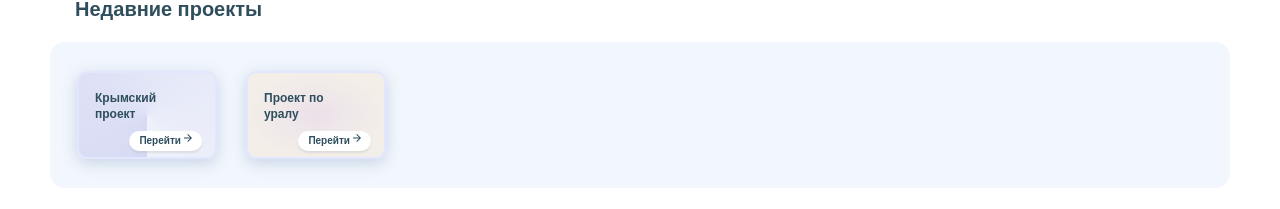
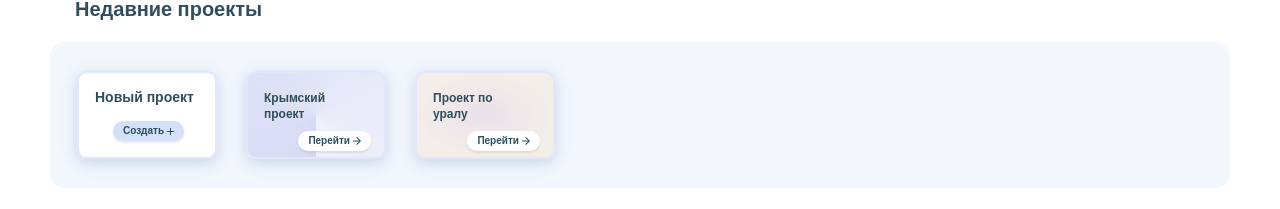
Before and after one commit to gis-atlas/react_scale, a React (Create React App) app: page /projects in a window 1280 px wide. Shown: the part 134-343 px from the top of the page. Built offline with nearby package versions, Linux system fonts and the light colour scheme; no server answers.

Commit message:
finish add project

```diff
--- a/src/components/Cards/Projects/ProjectCard.tsx
+++ b/src/components/Cards/Projects/ProjectCard.tsx
@@ -2,14 +2,21 @@ import classNames from 'classnames';
 import { useNavigate } from 'react-router-dom';
 import Button from '../../UI/Button/Button';
 import './index.sass';
+import Modal from '../../Modal/Modal';
+import { SyntheticEvent, useRef, useState } from 'react';
+import Input from '../../UI/Input/Input';
+import Form from '../../Forms/Form';
+import { useAppDispatch } from '../../../store';
+import { createProject } from '../../../store/project';
 
 interface IProjectCard {
+  id: number;
   isMyProject?: boolean;
   title?: string;
   lastUpdated?: string;
   view?: number;
   project?: Array<object>;
-  id: number;
+  isNewProjectCard?: boolean;
 }
 
 const ProjectCard = ({
@@ -18,25 +25,35 @@ const ProjectCard = ({
   title,
   lastUpdated,
   project,
+  isNewProjectCard = false,
   id,
 }: IProjectCard) => {
   const navigate = useNavigate();
+  const dispatch = useAppDispatch();
+  const [isCreate, setCreate] = useState<boolean>(false);
 
   const goToMap = (e: MouseEvent) => {
     e.stopPropagation();
     navigate(`/map/${id}`);
   };
-  // TODO: заменить на переход на страницу проекта
   const goToProject = () => {
     navigate(`/projects/${id}`);
   };
+  const onCreateProject = (form: HTMLFormElement) => {
+    const {
+      newProjectName: { value: name },
+    } = form;
+    dispatch(createProject(name));
+    setCreate(false);
+  };
 
   return (
+    <>
       <div
         className={classNames('project-card', {
           [`view-${view}`]: view,
-        'user-background': view === 2 && isMyProject,
-        'guest-background': view === 2 && !isMyProject,
+          'user-background': view === 2 && isMyProject && !isNewProjectCard,
+          'guest-background': view === 2 && !isMyProject && !isNewProjectCard,
         })}
         onClick={view === 1 ? goToProject : () => {}}
       >
@@ -59,7 +76,19 @@ const ProjectCard = ({
               [`view-${view}`]: view,
             })}
           >
-          <h4>{title}</h4>
+            <h4
+              style={
+                isNewProjectCard
+                  ? {
+                      textAlign: 'center',
+                      fontSize: '14px',
+                      whiteSpace: 'nowrap',
+                    }
+                  : {}
+              }
+            >
+              {isNewProjectCard ? 'Новый проект' : title}
+            </h4>
             {lastUpdated && view === 1 && (
               <p>
                 Последние изменения
@@ -67,15 +96,30 @@ const ProjectCard = ({
                 {lastUpdated}
               </p>
             )}
-          {view === 2 && (
+            {view === 2 && !isNewProjectCard && (
               <Button
                 size='small'
                 color='secondary d-flex'
-              styles={{ gap: '3px', alignSelf: 'end' }}
+                styles={{ alignSelf: 'end' }}
                 onClick={goToProject}
               >
                 Перейти
                 <img src='/images/icons/arrow.svg' alt='' />
+              </Button>
+            )}
+            {view === 2 && isNewProjectCard && (
+              <Button
+                size='small'
+                color='primary d-flex'
+                styles={{ alignSelf: 'center', marginBottom: '7px' }}
+                onClick={() => setCreate(true)}
+              >
+                Создать
+                <img
+                  src='/images/icons/plus.svg'
+                  alt=''
+                  style={{ width: '7px', height: '7px' }}
+                />
               </Button>
             )}
           </div>
@@ -93,6 +137,26 @@ const ProjectCard = ({
           </div>
         )}
       </div>
+      {view === 2 && isNewProjectCard && (
+        <Modal state={isCreate} setState={setCreate}>
+          <div className='d-flex js-sb f-column' style={{ gap: '20px' }}>
+            <h2 style={{ paddingRight: '100px' }}>Создание проекта</h2>
+            <Form submitHandler={onCreateProject}>
+              <Input label='Название проекта' name='newProjectName' />
+              <Button
+                color='primary'
+                styles={{ marginTop: '20px' }}
+                size='large'
+                type='submit'
+                onClick={() => console.log('privet')}
+              >
+                Создать
+              </Button>
+            </Form>
+          </div>
+        </Modal>
+      )}
+    </>
   );
 };
 
--- a/src/components/Modal/index.sass
+++ b/src/components/Modal/index.sass
@@ -13,7 +13,9 @@
     visibility: visible
 
   .modal
-    @include figure($width: 410px, $height: 360px)
+    // @include figure($width: 410px, $height: 360px)
+    max-width: max-content
+    height: max-content
     @include position($position: absolute, $h-center: true, $v-center: true, $z-index: 2)
     @include border-radius($radius: 20px)
     @include margin-padding($p-direction: all, $p-amount: 33px 38px)
--- a/src/components/UI/Button/index.sass
+++ b/src/components/UI/Button/index.sass
@@ -4,6 +4,9 @@
 button.custom-button
   @include border-radius($radius: 30px)
   @include font($size: 16px, $weight: 700)
+  @include flexbox($gap: 3px)
+  @include justify-content($value: center)
+  @include align-items($value: center)
   box-shadow: 0px 2px 2px rgba(169, 169, 169, 0.25)
 
   &.circle
--- a/src/components/UI/Input/Input.tsx
+++ b/src/components/UI/Input/Input.tsx
@@ -1,4 +1,4 @@
-import { useEffect, useRef, useState } from 'react';
+import { Ref, forwardRef, useEffect, useRef, useState } from 'react';
 import classNames from 'classnames';
 import './index.sass';
 
@@ -24,7 +24,8 @@ interface IInput {
   onAppendIconClick?: any;
 }
 
-const Input = ({
+const Input = forwardRef(
+  ({
     name = '',
     label = '',
     placeholder = '',
@@ -111,6 +112,7 @@ const Input = ({
         </label>
       </div>
     );
-};
+  }
+);
 
 export default Input;
--- a/src/pages/Projects.tsx
+++ b/src/pages/Projects.tsx
@@ -66,6 +66,7 @@ const Projects = () => {
         variant='comfortable'
         styles={{ display: 'flex', gap: '29px' }}
       >
+        <ProjectCard view={2} isNewProjectCard id={1} />
         <ProjectCard view={2} title='Крымский проект' isMyProject id={1} />
         <ProjectCard view={2} title='Проект по уралу' id={1} />
       </Card>
--- a/src/store/project/api.ts
+++ b/src/store/project/api.ts
@@ -7,6 +7,11 @@ const ProjectAPI = {
   async getProject(projectId: number) {
     return client.get(`/api/project/project/${projectId}`);
   },
+  async createProject(projectName: string) {
+    return client.post('/api/project/project', {
+      name: projectName,
+    });
+  },
 };
 
 export default ProjectAPI;
--- a/src/store/project/index.ts
+++ b/src/store/project/index.ts
@@ -11,6 +11,14 @@ export const getProject = createAsyncThunk(
   'project/getProject',
   async (projectId: number) => {
     const result = await ProjectAPI.getProject(projectId);
+    return result.data;
+  }
+);
+
+export const createProject = createAsyncThunk(
+  'project/createProject',
+  async (projectName: string) => {
+    const result = await ProjectAPI.createProject(projectName);
     return result.data;
   }
 );
@@ -29,6 +37,9 @@ export const projectSlice = createSlice({
     builder.addCase(getProject.fulfilled, (state, action) => {
       state.project = action.payload;
     });
+    builder.addCase(createProject.fulfilled, (state, action) => {
+      state.projects.push(action.payload.newProject);
+    });
   },
 });
 
```
Lines whose indentation alone changed are shown as unchanged.
